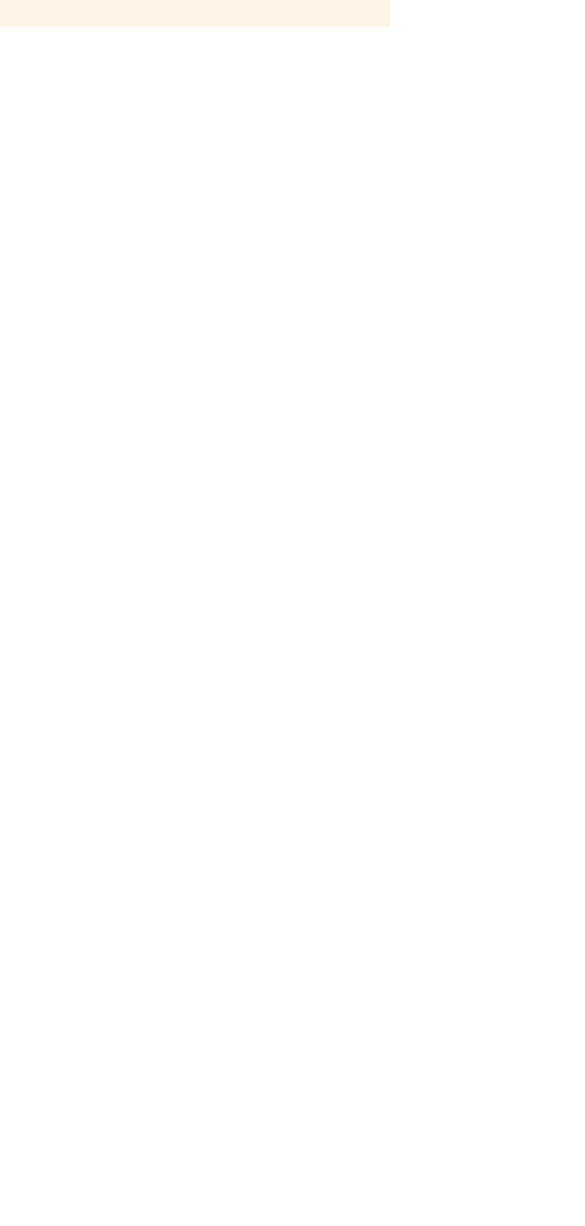
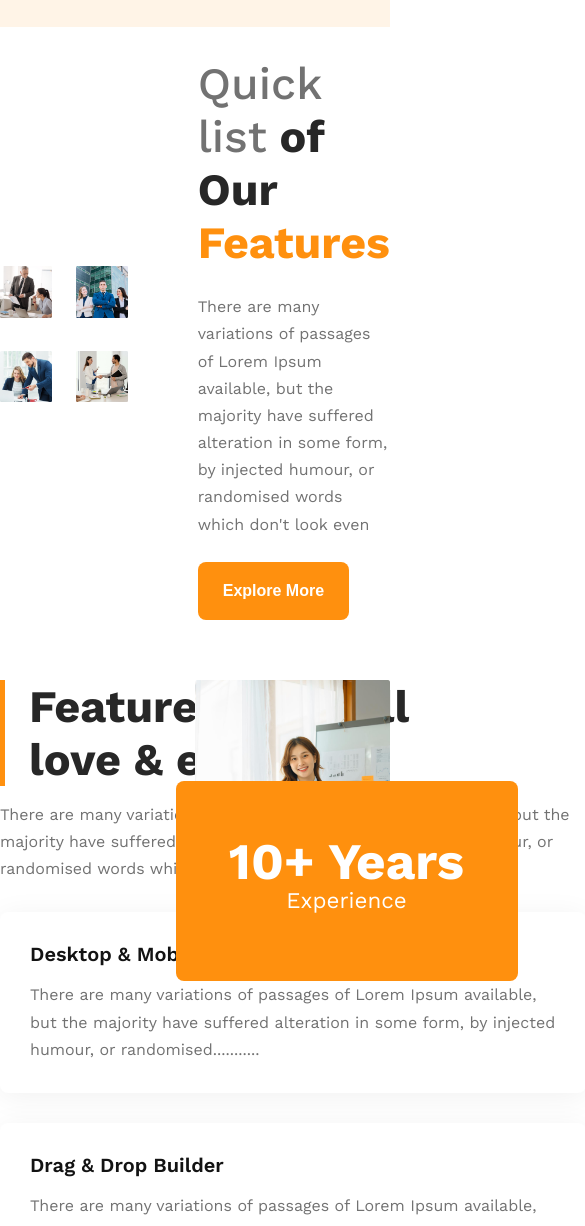
Before and after one commit to codewrangler-yasmin/g3-architects, a plain HTML site: page index.html in a window 390 px wide. Shown: the part 774-2000 px from the top of the page, 585 px wide, since content can reach past the window. Before the commit the page ends 844 px from the top, so only its background shows below. Drawn offline with nearby package versions, Linux system fonts and the light colour scheme.

Commit message:
Updated gallery & featured section

```diff
--- a/index.html
+++ b/index.html
@@ -8,6 +8,7 @@
     <link rel="stylesheet" href="styles/responsive.css" />
   </head>
   <body>
+    <!-- header section -->
     <header class="bg-primary">
       <section class="container">
         <div class="navbar flex">
@@ -15,6 +16,7 @@
             <h1 class="text-dark-gray mb-0">G3 Architects</h1>
           </div>
           <nav>
+            <!-- nav area -->
             <ul class="flex text-medium-gray">
               <li><a href="#">Home</a></li>
               <li><a href="#">About</a></li>
@@ -23,6 +25,7 @@
             </ul>
           </nav>
         </div>
+        <!-- banner area -->
         <div class="banner-container section-padding">
           <div class="banner-content text-center">
             <div class="banner-text m-auto flex">
@@ -44,7 +47,96 @@
         </div>
       </section>
     </header>
-    <main></main>
+    <main>
+      <!-- image gallery section -->
+      <section class="container section-padding">
+        <div class="gallery-content flex">
+          <div class="gallery-img-container">
+            <div class="gallery-item">
+              <img src="images/team1.png" alt="Team 1" />
+            </div>
+            <div class="gallery-item">
+              <img src="images/team2.png" alt="Team 2" />
+            </div>
+            <div class="gallery-item">
+              <img src="images/team3.png" alt="Team 3" />
+            </div>
+            <div class="gallery-item">
+              <img src="images/team4.png" alt="Team 4" />
+            </div>
+          </div>
+          <div class="gallery-text">
+            <h2>
+              <span class="text-light-gray">Quick list</span> of Our
+              <span class="text-primary"><br />Features</span>
+            </h2>
+            <p>
+              There are many variations of passages of Lorem Ipsum available,
+              but the majority have suffered alteration in some form, by
+              injected humour, or randomised words which don't look even
+            </p>
+            <button class="btn btn-primary">Explore More</button>
+          </div>
+        </div>
+      </section>
+      <!-- featured section -->
+      <section class="container section-padding pt-0">
+        <div class="featured-content flex">
+          <div class="featured-text">
+            <div class="section-title">
+              <h2 class="title">Features you will <br />love & enjoy</h2>
+              <p>
+                There are many variations of passages of Lorem Ipsum available,
+                but the majority have suffered alteration in some form, by
+                injected humour, or randomised words which don't look even
+              </p>
+            </div>
+            <div class="featured-card-container">
+              <div class="card-item">
+                <h3 class="text-dark-gray">Desktop & Mobile Version</h3>
+                <p class="text-light-gray">
+                  There are many variations of passages of Lorem Ipsum
+                  available, but the majority have suffered alteration in some
+                  form, by injected humour, or randomised...........
+                </p>
+              </div>
+              <div class="card-item">
+                <h3 class="text-dark-gray">Drag & Drop Builder</h3>
+                <p class="text-light-gray">
+                  There are many variations of passages of Lorem Ipsum
+                  available, but the majority have suffered alteration in some
+                  form, by injected humour, or randomised...........
+                </p>
+              </div>
+              <div class="card-item">
+                <h3 class="text-dark-gray">Awesome Modern Design</h3>
+                <p class="text-light-gray">
+                  There are many variations of passages of Lorem Ipsum
+                  available, but the majority have suffered alteration in some
+                  form, by injected humour, or randomised...........
+                </p>
+              </div>
+              <div class="card-item">
+                <h3 class="text-dark-gray">Super Easy to Edit</h3>
+                <p class="text-light-gray">
+                  There are many variations of passages of Lorem Ipsum
+                  available, but the majority have suffered alteration in some
+                  form, by injected humour, or randomised...........
+                </p>
+              </div>
+            </div>
+          </div>
+          <div class="featured-img">
+            <img src="images/architect.png" alt="Architect" />
+            <div class="featured-absolute-card flex">
+              <h2>10+ Years <span>Experience</span></h2>
+            </div>
+          </div>
+        </div>
+      </section>
+      <!-- Counter section -->
+      <section class="container section-padding pt-0"></section>
+    </main>
     <footer></footer>
   </body>
 </html>
--- a/styles/styles.css
+++ b/styles/styles.css
@@ -46,7 +46,12 @@ h6 {
   font-weight: 700;
   font-family: "Work Sans", sans-serif;
 }
-
+p {
+  color: #727272;
+  font-size: 1rem;
+  font-weight: 400;
+  line-height: 1.7;
+}
 /* common css styles */
 .container {
   max-width: 1440px;
@@ -120,6 +125,7 @@ h6 {
 .flex {
   display: flex;
 }
+/*  navbar styles */
 .navbar {
   justify-content: space-between;
   align-items: center;
@@ -142,6 +148,7 @@ nav > ul > li > a {
   font-weight: 700;
   line-height: normal;
 }
+/* banner styles */
 .banner-img img {
   border-radius: 8px;
   height: auto;
@@ -165,3 +172,105 @@ nav > ul > li > a {
   font-weight: 400;
   line-height: 1.7;
 }
+/*  gallery styles */
+.gallery-content {
+  justify-content: space-between;
+  align-items: center;
+  gap: 70px;
+}
+.gallery-img-container {
+  width: 50%;
+  display: grid;
+  grid-template-columns: repeat(2, 1fr);
+  gap: 24px;
+}
+.gallery-text {
+  width: 50%;
+  display: flex;
+  flex-direction: column;
+  justify-content: center;
+  align-items: start;
+  gap: 24px;
+}
+.gallery-text h2 {
+  font-size: 2.8rem;
+  font-weight: 700;
+  line-height: normal;
+  margin: 0;
+}
+.gallery-text h2 span.text-light-gray {
+  font-weight: 500;
+}
+/* featured styles */
+.featured-content {
+  justify-content: space-between;
+  align-items: start;
+}
+.featured-text {
+  width: 50%;
+}
+.featured-text .section-title h2.title {
+  padding-left: 24px;
+  border-left: 5px solid #ff900e;
+}
+.featured-card-container {
+  padding: 30px 0;
+}
+
+.card-item {
+  border-radius: 8px;
+  background: #fff;
+  box-shadow: 0px 4px 30px 0px rgba(0, 0, 0, 0.06);
+  padding: 30px;
+  margin-bottom: 30px;
+}
+
+.card-item h3 {
+  color: var(--Dark-01, #131313);
+  font-family: "Work Sans";
+  font-size: 20px;
+  font-style: normal;
+  font-weight: 600;
+  line-height: normal;
+}
+
+.card-item p {
+  font-size: 1rem;
+  font-weight: 400;
+  line-height: 1.7;
+}
+
+.card-item {
+  width: 586px;
+}
+.featured-img {
+  width: 50%;
+  position: relative;
+}
+.featured-img img {
+  width: 100%;
+}
+.featured-absolute-card {
+  width: 342px;
+  height: 200px;
+  padding: 46px;
+  justify-content: center;
+  align-items: center;
+  text-align: center;
+  position: absolute;
+  bottom: -8%;
+  left: -10%;
+  background: #ff900e;
+  color: #fff;
+  border-radius: 8px;
+}
+.featured-absolute-card h2 {
+  font-size: 3.2rem;
+  font-weight: 700;
+  line-height: 29px;
+  margin: 0;
+}
+.featured-absolute-card h2 span {
+  font-size: 1.4rem;
+  font-weight: 400;
+}
```
